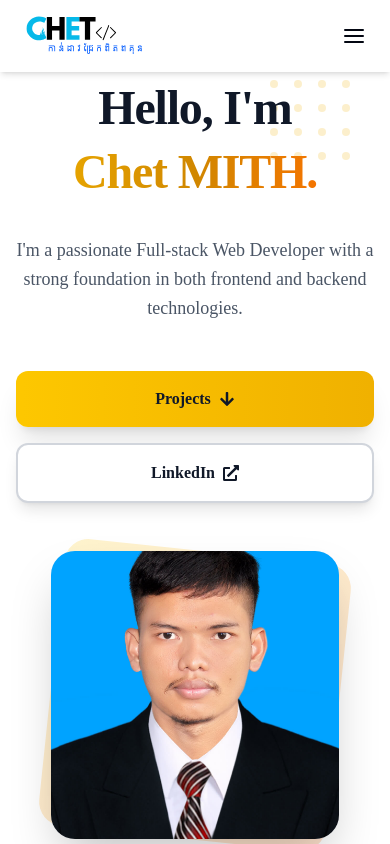
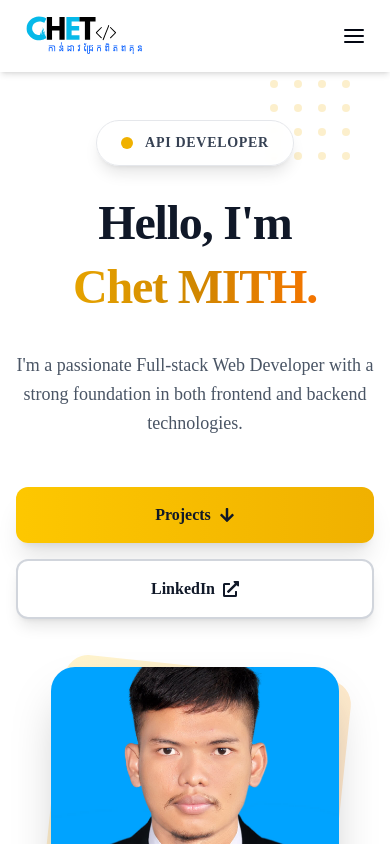
Before and after one commit to Minwook07/chet-portfolio, a React (Vite) app: page / in a window 390 px wide. Shown: the top 844 px of the page. Built offline with nearby package versions, Linux system fonts and the light colour scheme; a web font is replaced by a local one.

Commit message:
fixed responsive on mobile

```diff
--- a/src/components/views/Hero.jsx
+++ b/src/components/views/Hero.jsx
@@ -30,7 +30,7 @@ export default function Hero() {
                 </div>
             </div>
 
-            <div className="container mx-auto px-4 sm:px-6 lg:px-20 xl:px-32 relative z-10">
+            <div className="container mx-auto px-4 sm:px-6 lg:px-20 xl:px-32 mt-30 lg:mt-0 relative z-10">
                 <div className="flex flex-col lg:flex-row items-center gap-12 lg:gap-16">
                     <div className="lg:w-7/12 text-center lg:text-left space-y-8">
                         <div className="inline-flex items-center gap-3 bg-white/80 dark:bg-gray-800/80 backdrop-blur-sm px-6 py-3 rounded-full shadow-lg border border-gray-200 dark:border-gray-700">
```
